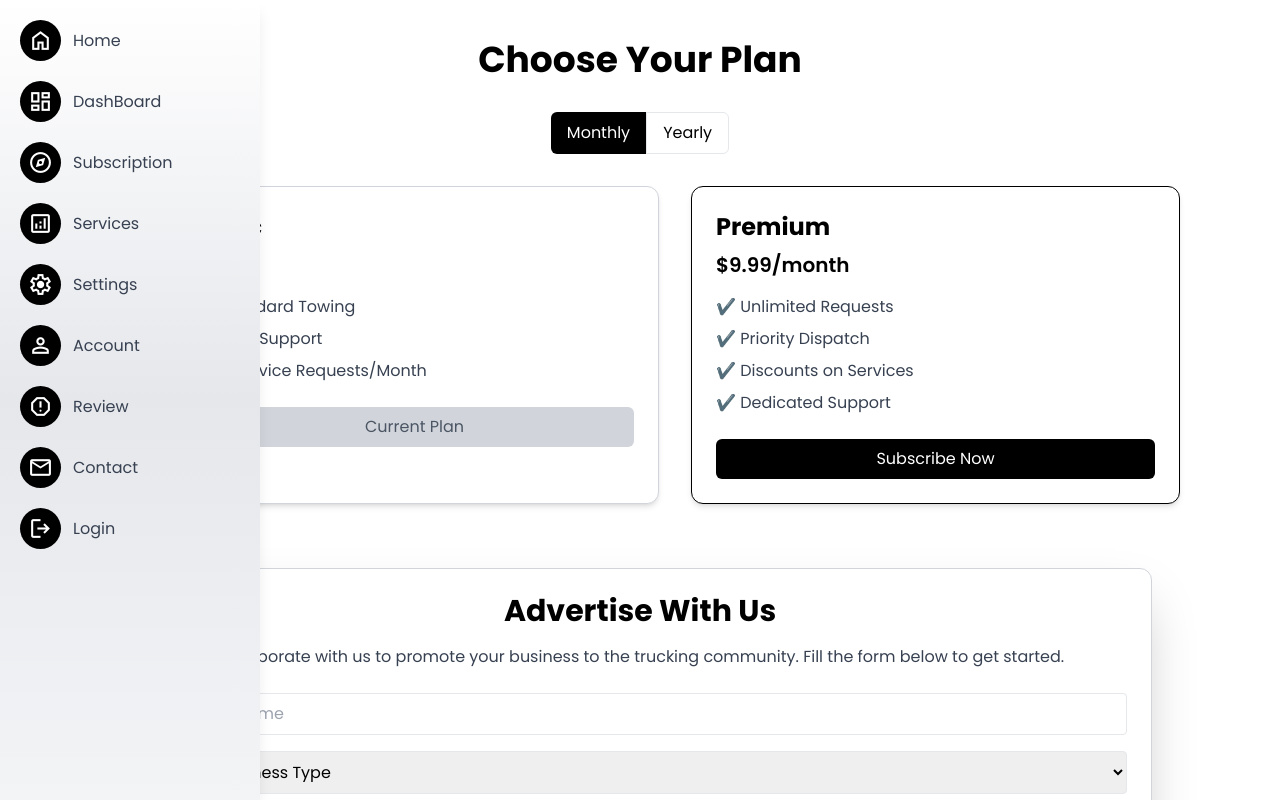
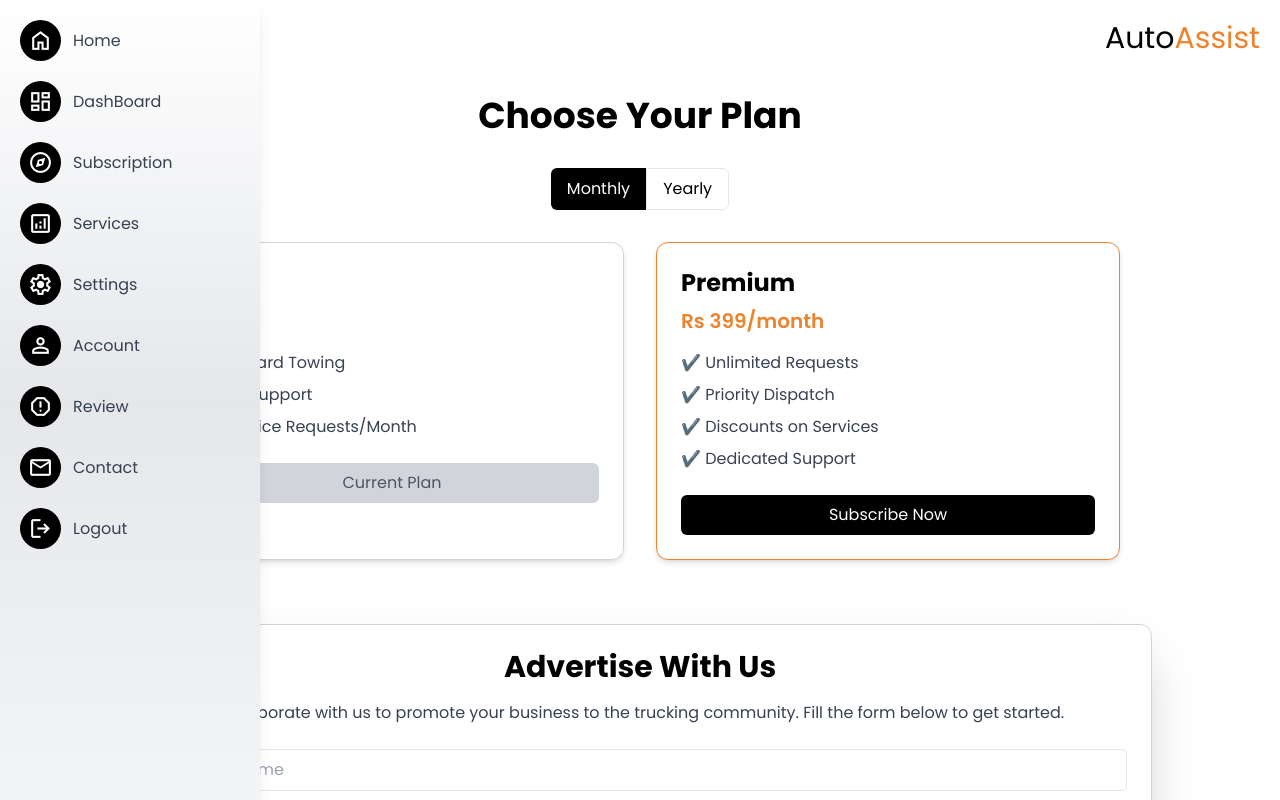
Before and after one commit to priyanshivmehta/autoassist, a React (Create React App) app in the folder my-app/: page /subscription in a window 1280 px wide. Built offline with nearby package versions, Linux system fonts and the light colour scheme.

Commit message:
UI changes

```diff
--- a/my-app/src/admin/Adminlogin.jsx
+++ b/my-app/src/admin/Adminlogin.jsx
@@ -78,7 +78,7 @@ useEffect(() => {
   return (
     <div>
     <div className="flex justify-between items-center w-full px-6 pt-5 pl-8 absolute top-0 left-0 z-50">
-  <h2 className="admin-logo text-5xl">
+  <h2 className={`text-3xl`}>
     Auto<span className="text-[#ed832d]">Assist</span>
   </h2>
   <button
@@ -155,14 +155,14 @@ useEffect(() => {
 
       <div className="toggle-box">
         <div className="toggle-panel toggle-left">
-          <h1>Hello, Mechanic!</h1>
+          <h1>Hello, <span className={`text-[#ed832d]`}>Mechanic!</span></h1>
           <p>Don't have an account?</p>
           <button className="btn register-btn" onClick={() => toggleForm(false)}>
             Register
           </button>
         </div>
         <div className="toggle-panel toggle-right">
-          <h1>Welcome Back!</h1>
+          <h1>Welcome <span className={`text-[#ed832d]`}>Back!</span></h1>
           <p>Already registered?</p>
           <button className="btn login-btn" onClick={() => toggleForm(true)}>
             Login
--- a/my-app/src/components/Navbar.jsx
+++ b/my-app/src/components/Navbar.jsx
@@ -63,7 +63,7 @@ const Menu = () => {
     { icon: "person", label: "Account" },
     { icon: "report", label: "Review", path: "/review" },
     { icon: "email", label: "Contact" },
-    { icon: "logout", label: "Login", path: "/login" },
+    { icon: "logout", label: "Logout", path: "/login" },
   ];
 
   return (
--- a/my-app/src/components/footer.jsx
+++ b/my-app/src/components/footer.jsx
@@ -0,0 +1,67 @@
+import React from 'react';
+import {
+  BiPhone, BiMailSend
+} from "react-icons/bi";
+const Footer = () => (
+  <footer className="bg-black text-white py-10 px-6 mt-10 pl-[150px]">
+    <div className="max-w-7xl mx-auto grid md:grid-cols-4 gap-8">
+      {/* Company Info */}
+      <div>
+        <h3 className="text-xl mb-2">Auto<span className={`text-[#ed832d]`}>Assist</span></h3>
+        <p className="text-sm text-gray-300">
+          24/7 vehicle care and roadside assistance partner for bikes & cars across India
+        </p>
+        <p className="mt-4 text-sm text-gray-400">
+          <strong>Corporate Office</strong><br />
+          Dumas, Road, Keval Chowk,<br />
+          Ichchhanath Surat, Gujarat 395007, India
+        </p>
+      </div>
+
+      {/* Reach Us */}
+      <div>
+        <h3 className="text-lg font-semibold mb-2">Reach Us</h3>
+        <div className="space-y-2 text-sm text-gray-300">
+          <div className="flex items-center gap-2">
+            <BiPhone/><a href="tel:1234567890" className="hover:underline">1234567890</a>
+          </div>
+          <div className="flex items-center gap-2">
+            <BiPhone/><a href="tel:7022012201" className="hover:underline">70 2201 2201</a>
+          </div>
+          <div className="flex items-center gap-2">
+            <BiMailSend /><a href="mailto:hello@byteforge.in" className="hover:underline">help@autoassist.in</a>
+          </div>
+        </div>
+      </div>
+
+      {/* Company Links */}
+      <div>
+        <h3 className="text-lg font-semibold mb-2">Company</h3>
+        <ul className="space-y-1 text-sm text-gray-300">
+          <li><a href="#" className="hover:underline">Contact Us</a></li>
+          <li><a href="#" className="hover:underline">About Us</a></li>
+          <li><a href="#" className="hover:underline">Career</a></li>
+          <li><a href="#" className="hover:underline">News</a></li>
+          <li><a href="#" className="hover:underline">Blogs</a></li>
+        </ul>
+      </div>
+
+      {/* Quick Links */}
+      <div>
+        <h3 className="text-lg font-semibold mb-2">Quick Links</h3>
+        <ul className="space-y-1 text-sm text-gray-300">
+          <li><a href="#" className="hover:underline">My Subscriptions</a></li>
+          <li><a href="#" className="hover:underline">Terms & Conditions</a></li>
+          <li><a href="#" className="hover:underline">Prime Terms & Conditions</a></li>
+          <li><a href="#" className="hover:underline">Privacy Policy</a></li>
+        </ul>
+      </div>
+    </div>
+
+    <div className="mt-10 text-center pr-[100px] text-xs text-gray-500">
+      © {new Date().getFullYear()} ByteForge. All rights reserved.
+    </div>
+  </footer>
+);
+
+export default Footer;
--- a/my-app/src/index.css
+++ b/my-app/src/index.css
@@ -14,5 +14,5 @@
 
 /* Set body background */
 body {
-  background: linear-gradient(to bottom, #c1c6c9, rgb(175, 169, 169));
+  background: white;
 }
--- a/my-app/src/pages/Home.jsx
+++ b/my-app/src/pages/Home.jsx
@@ -2,7 +2,12 @@ import CarsRepair from "../assets/images/cars.png";
 
 const Home = () => {
   return (
-    <div className="min-h-screen flex items-center justify-between bg-gradient-to-r from-white to-white">
+    <div className="bg-white">
+    <h2 className="text-3xl pt-5 text-right mr-5">
+          Auto
+          <span className={`text-[#ed832d]`}>Assist</span>
+        </h2>
+    <div className="flex items-center justify-between bg-gradient-to-r from-white to-white">
       {/* Text Section (Left) */}
       <div className="flex-1 pr-10 pl-20 pb-[50px] flex flex-col justify-center">
         <h1 className="text-6xl md:text-7xl font-extrabold text-gray-800 leading-tight text-left pl-[100px]">
@@ -37,6 +42,7 @@ const Home = () => {
       </div>
 
     </div>
+    </div>
   );
 };
 
--- a/my-app/src/pages/services.jsx
+++ b/my-app/src/pages/services.jsx
@@ -53,7 +53,7 @@ export default function BrowseServicesPage() {
   };
 
   return (
-    <div className="ml-20 p-10 space-y-4">
+    <div className="ml-20 p-10 pb-[61px] space-y-4 bg-white">
       <h1 className="text-2xl font-bold">Nearby Towing Services</h1>
       {services.map((service) => (
         <Card key={service.id} className="shadow-md">
--- a/my-app/src/pages/subscription.jsx
+++ b/my-app/src/pages/subscription.jsx
@@ -1,5 +1,5 @@
 import React, { useState } from "react";
-
+import Footer from "../components/footer";
 const plans = {
   monthly: [
     {
@@ -11,7 +11,7 @@ const plans = {
     },
     {
       title: "Premium",
-      price: "$9.99/month",
+      price: "Rs 399/month",
       features: ["Unlimited Requests", "Priority Dispatch", "Discounts on Services", "Dedicated Support"],
       button: "Subscribe Now",
       isPremium: true,
@@ -27,7 +27,7 @@ const plans = {
     },
     {
       title: "Premium",
-      price: "$99.99/year",
+      price: "Rs 1999/year",
       features: ["Unlimited Requests", "Priority Dispatch", "Discounts on Services", "Dedicated Support"],
       button: "Subscribe Now",
       isPremium: true,
@@ -73,6 +73,11 @@ const SubscriptionPage = () => {
   }
 
   return (
+    <div className={`bg-white`}>
+    <h2 className="text-3xl pt-5 text-right mr-5">
+          Auto
+          <span className={`text-[#ed832d]`}>Assist</span>
+        </h2>
     <div className="min-h-screen flex flex-col bg-white">
       {/* Subscription Plans Section */}
       <h2 className="text-4xl font-bold text-center mb-8 mt-10">Choose Your Plan</h2>
@@ -96,16 +101,16 @@ const SubscriptionPage = () => {
         </button>
       </div>
 
-      <div className="grid md:grid-cols-2 gap-8 mb-16 mr-[100px] ml-[170px]">
+      <div className="grid md:grid-cols-2 gap-8 mb-16 flex justify-center mr-40 ml-40">
         {plans[billingCycle].map((plan, index) => (
           <div
             key={index}
             className={`p-6 border rounded-xl shadow-md bg-white ${
-              plan.isPremium ? "border-black" : "border-gray-300"
+              plan.isPremium ? "border-[#ed832d]" : "border-gray-300"
             }`}
           >
             <h3 className="text-2xl font-bold mb-2">{plan.title}</h3>
-            <p className="text-xl font-semibold mb-4">{plan.price}</p>
+            <p className="text-xl text-[#ed832d] font-semibold mb-4">{plan.price}</p>
             <ul className="mb-6 space-y-2">
               {plan.features.map((feature, idx) => (
                 <li key={idx} className="text-gray-700">
@@ -196,7 +201,7 @@ const SubscriptionPage = () => {
               className="w-full border p-2 rounded"
               rows={4}
             />
-            <button type="submit" className="w-full py-2 px-4 bg-black 600 text-white rounded">
+            <button type="submit" className="w-full py-2 px-4 bg-black 600 text-white rounded hover:bg-[#ed832d] transition duration-300">
               Submit
             </button>
           </form>
@@ -204,68 +209,10 @@ const SubscriptionPage = () => {
       </div>
 
 
-<footer className="bg-gray-900 text-white py-10 px-6 mt-10 ">
-  <div className="max-w-7xl mx-auto grid md:grid-cols-4 gap-8">
-    {/* Company Info */}
-    <div>
-      <h3 className="text-xl font-bold mb-2">ByteForge</h3>
-      <p className="text-sm text-gray-300">
-        24/7 vehicle care and roadside assistance partner for bikes & cars across India
-      </p>
-      <p className="mt-4 text-sm text-gray-400">
-        <strong>Corporate Office</strong><br />
-        839/2, 24th Main Rd, Behind Thirumala Theatre,<br />
-        1st Sector, HSR Layout, Bengaluru, Karnataka 560102
-      </p>
+<Footer />
     </div>
-
-    {/* Reach Us */}
-    <div>
-      <h3 className="text-lg font-semibold mb-2">Reach Us</h3>
-      <div className="space-y-2 text-sm text-gray-300">
-        <div className="flex items-center gap-2">
-          📞 <a href="tel:1234567890" className="hover:underline">1234567890</a>
-        </div>
-        <div className="flex items-center gap-2">
-          📞 <a href="tel:7022012201" className="hover:underline">70 2201 2201 (CNGFirst)</a>
-        </div>
-        <div className="flex items-center gap-2">
-          📧 <a href="mailto:hello@byteforge.in" className="hover:underline">hello@byteforge.in</a>
-        </div>
-      </div>
     </div>
-
-    {/* Company Links */}
-    <div>
-      <h3 className="text-lg font-semibold mb-2">Company</h3>
-      <ul className="space-y-1 text-sm text-gray-300">
-        <li><a href="#" className="hover:underline">Contact Us</a></li>
-        <li><a href="#" className="hover:underline">About Us</a></li>
-        <li><a href="#" className="hover:underline">Career</a></li>
-        <li><a href="#" className="hover:underline">News</a></li>
-        <li><a href="#" className="hover:underline">Blogs</a></li>
-      </ul>
-    </div>
-
-    {/* Quick Links */}
-    <div>
-      <h3 className="text-lg font-semibold mb-2">Quick Links</h3>
-      <ul className="space-y-1 text-sm text-gray-300">
-        <li><a href="#" className="hover:underline">My Subscriptions</a></li>
-        <li><a href="#" className="hover:underline">Terms & Conditions</a></li>
-        <li><a href="#" className="hover:underline">Prime Terms & Conditions</a></li>
-        <li><a href="#" className="hover:underline">Privacy Policy</a></li>
-      </ul>
-    </div>
-  </div>
-
-  <div className="mt-10 text-center text-xs text-gray-500">
-    © {new Date().getFullYear()} ByteForge. All rights reserved.
-  </div>
-</footer>
-    </div>
-
   );
-};
+}
 
 export default SubscriptionPage;
--- a/my-app/src/styles/login.css
+++ b/my-app/src/styles/login.css
@@ -14,7 +14,7 @@ body{
     justify-content: center;
     align-items: center;
     min-height: 100vh;
-    background: linear-gradient(90deg, #e2e2e2, #f0f1f3);
+    background: linear-gradient(90deg, white, #f3e0d0);
 }
 
 .container{
@@ -73,7 +73,7 @@ form{ width: 100%; }
     transition: .6s ease-in-out 1.2s, visibility 0s 1s;
 }
 
-    .container.active .form-box{ right: 50%; }
+    .container.active .form-box{ right: 50%;}
 
     .form-box.register{ visibility: hidden; }
         .container.active .form-box.register{ visibility: visible; }
```
Also changed, not shown: my-app/src/pages/login.jsx (+8 -8 lines).
